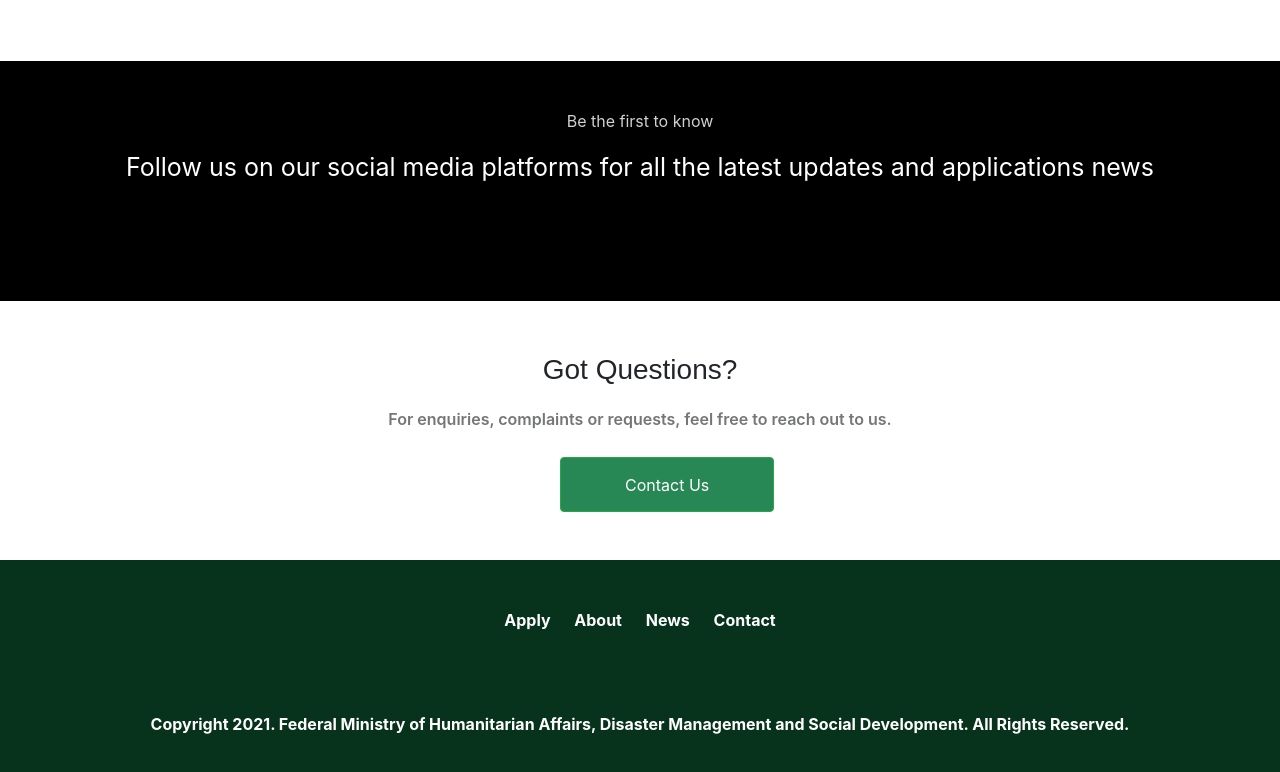
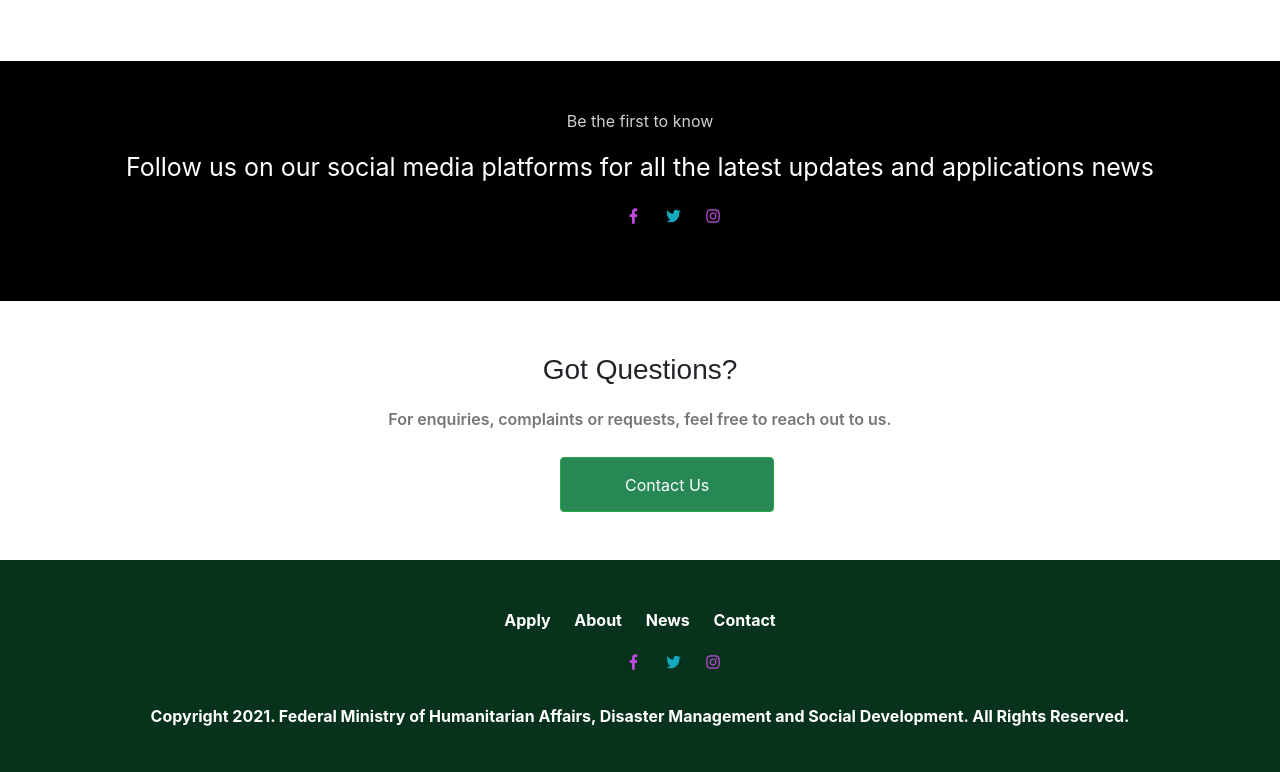
Before and after one commit to Nomzy-kush/NASIMS-Website-Clone, a plain HTML site: page about.html in a window 1280 px wide. Shown: the part 3010-3782 px from the top of the page. Drawn offline with nearby package versions, Linux system fonts and the light colour scheme.

Commit message:
some more changes

```diff
--- a/about.css
+++ b/about.css
@@ -197,7 +197,7 @@
   text-align: center;
   color: white;
   font-weight: bold;
-  margin-top: 5em;
+  margin-top: 2em;
 }
 .june25-line {
   background-color: #fbce66;
@@ -205,3 +205,10 @@
   height: 2px;
 
 }
+.icon-image {
+  width: 1.2em;
+  height: 1em;
+}
+.icon-image-div {
+  padding-left: 39em;
+}
--- a/about.html
+++ b/about.html
@@ -158,6 +158,11 @@
     <div class="social-div">
       <p class="be-the-first">Be the first to know</p>
       <p class="follow-us">Follow us on our social media platforms for all the latest updates and applications news</p>
+      <div class="icon-image-div">
+      <img src="images/facebook.jpg" alt="" class="icon-image" style="color: white">
+      <img src="images/twitter.jpg" alt="" class="icon-image" style="color: white; margin-left: 1em;">
+      <img src="images/instagram.jpg" alt="" class="icon-image" style="color: white; margin-left: 1em;">
+    </div>
     </div>
 
     <div class="questions-div">
@@ -171,6 +176,11 @@
 
     <footer class="footer1">
       <p class="apply">Apply About News Contact</p>
+      <div class="icon-image-div">
+      <img src="images/facebook.jpg" alt="" class="icon-image" style="color: white">
+      <img src="images/twitter.jpg" alt="" class="icon-image" style="color: white; margin-left: 1em;">
+      <img src="images/instagram.jpg" alt="" class="icon-image" style="color: white; margin-left: 1em;">
+    </div>
       <p class="copyright">Copyright 2021. Federal Ministry of Humanitarian Affairs, Disaster Management and Social Development. All Rights Reserved.</p>
     </footer>
 
--- a/contact.css
+++ b/contact.css
@@ -99,5 +99,12 @@
   text-align: center;
   color: white;
   font-weight: bold;
-  margin-top: 5em;
+  margin-top: 2em;
 }
+.icon-image {
+  width: 1.2em;
+  height: 1em;
+}
+.icon-image-div {
+  padding-left: 39em;
+}
--- a/news.css
+++ b/news.css
@@ -213,7 +213,7 @@ margin-top: 1.5em;
   text-align: center;
   color: white;
   font-weight: bold;
-  margin-top: 5em;
+  margin-top: 2em;
 }
 .june25-line {
   background-color: #fbce66;
@@ -221,3 +221,10 @@ margin-top: 1.5em;
   height: 2px;
 
 }
+.icon-image {
+  width: 1.2em;
+  height: 1em;
+}
+.icon-image-div {
+  padding-left: 39em;
+}
--- a/style.css
+++ b/style.css
@@ -280,7 +280,7 @@
   text-align: center;
   color: white;
   font-weight: bold;
-  margin-top: 5em;
+  margin-top: 2em;
 }
 .june25-line {
   background-color: #fbce66;
@@ -288,3 +288,10 @@
   height: 2px;
 
 }
+.icon-image {
+  width: 1.2em;
+  height: 1em;
+}
+.icon-image-div {
+  padding-left: 39em;
+}
```
Also changed, not shown: contact.html (+5 -0 lines), index.html (+10 -0 lines), news.html (+10 -0 lines), images/facebook.jpg (added), images/instagram.jpg (added), images/twitter.jpg (added).
